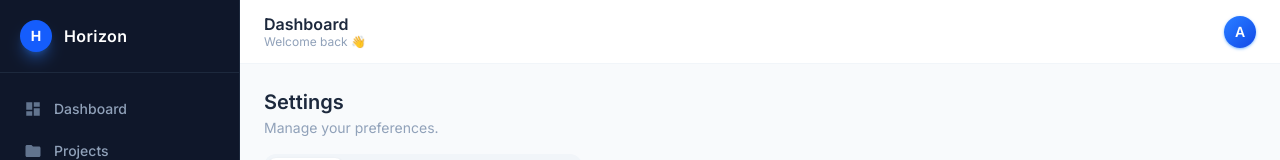
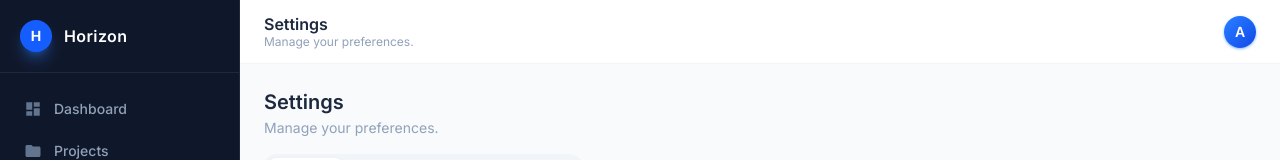
Before and after one commit to AdarshsinghDev/Mekari, a React (Vite) app in the folder horizon/: page /setting in a window 1280 px wide. Shown: the top 160 px of the page. Built offline with nearby package versions, Linux system fonts and the light colour scheme.

Commit message:
feat: Global Layout Integration task 07.3

```diff
--- a/horizon/src/components/Header.tsx
+++ b/horizon/src/components/Header.tsx
@@ -1,15 +1,39 @@
+import { memo } from "react";
+import { useLocation } from "react-router-dom";
 import { HiMenuAlt2 } from "react-icons/hi";
 
 type HeaderProps = {
   onMenuClick: () => void;
 };
 
-const Header = ({ onMenuClick }: HeaderProps) => {
+// Har route ka title aur subtitle — URL se match karke dikhayenge
+const PAGE_TITLES: Record<string, { title: string; subtitle: string }> = {
+  "/dashboard": { title: "Dashboard",  subtitle: "Here's what's happening today." },
+  "/projects":  { title: "Projects",   subtitle: "Manage your ongoing work."       },
+  "/analytics": { title: "Analytics",  subtitle: "Insights and performance data."  },
+  "/setting":   { title: "Settings",   subtitle: "Manage your preferences."        },
+};
+
+// Default — agar koi route match na kare
+const DEFAULT_PAGE = { title: "Horizon", subtitle: "Welcome back 👋" };
+
+// memo — jab tak onMenuClick prop na badle, Header re-render nahi karega
+// Matlab: Name field mein type karo, Header freeze rahega
+const Header = memo(({ onMenuClick }: HeaderProps) => {
+
+  // useLocation — current URL ka pathname milta hai
+  // e.g. /setting → pathname = "/setting"
+  const location = useLocation();
+
+  // URL ke hisaab se title dhundho, nahi mila toh default use karo
+  const currentPage = PAGE_TITLES[location.pathname] ?? DEFAULT_PAGE;
+
   return (
     <header className="flex h-16 items-center justify-between border-b border-slate-100 bg-white px-4 sm:px-6 shadow-sm shrink-0">
 
       <div className="flex items-center gap-3">
-        {/* hamburger — sirf mobile */}
+
+        {/* Hamburger button — sirf mobile pe dikhta hai */}
         <button
           onClick={onMenuClick}
           className="md:hidden p-2 rounded-lg hover:bg-slate-100 transition-colors"
@@ -18,18 +42,27 @@ const Header = ({ onMenuClick }: HeaderProps) => {
           <HiMenuAlt2 size={22} className="text-slate-500" />
         </button>
 
+        {/* Dynamic title — URL ke hisaab se badlta hai */}
         <div>
-          <h1 className="text-base font-semibold text-slate-800 leading-tight">Dashboard</h1>
-          <p className="text-xs text-slate-400 leading-tight">Welcome back 👋</p>
+          <h1 className="text-base font-semibold text-slate-800 leading-tight">
+            {currentPage.title}
+          </h1>
+          <p className="text-xs text-slate-400 leading-tight">
+            {currentPage.subtitle}
+          </p>
         </div>
+
       </div>
 
+      {/* User avatar */}
       <div className="h-8 w-8 rounded-full bg-gradient-to-br from-blue-500 to-blue-700 flex items-center justify-center text-white text-sm font-semibold cursor-pointer shadow-sm shadow-blue-300">
         A
       </div>
 
     </header>
   );
-};
+});
+
+Header.displayName = "Header";
 
 export default Header;
--- a/horizon/src/components/Layout.tsx
+++ b/horizon/src/components/Layout.tsx
@@ -1,24 +1,54 @@
-import { useState } from "react";
+import { useState, useCallback } from "react";
 import { Outlet } from "react-router-dom";
 import Sidebar from "./Sidebar";
 import Header from "./Header";
 
+// Layout — poore app ka skeleton
+//
+// Structure:
+// ┌─────────────┬──────────────────────────┐
+// │             │  Header (freeze)          │
+// │  Sidebar    ├──────────────────────────┤
+// │  (freeze)   │  <Outlet />               │
+// │             │  (sirf yeh hissa badlta)  │
+// └─────────────┴──────────────────────────┘
+//
+// Sidebar aur Header memo wrapped hain —
+// route change hone pe sirf Outlet ka content badlta hai,
+// Sidebar aur Header dobara render NAHI hote.
+
 const Layout = () => {
+
+  // Mobile sidebar open/close state
   const [isOpen, setIsOpen] = useState(false);
+
+  // useCallback — stable function references
+  // memo wrapped Sidebar/Header ko naya function nahi milega har render pe
+  const handleOpen  = useCallback(() => setIsOpen(true),  []);
+  const handleClose = useCallback(() => setIsOpen(false), []);
 
   return (
     <div className="flex min-h-screen min-w-[320px]">
-      <Sidebar isOpen={isOpen} onClose={() => setIsOpen(false)} />
 
+      {/* Sidebar — left panel, routes change hone pe freeze */}
+      <Sidebar isOpen={isOpen} onClose={handleClose} />
+
+      {/* Right side — Header + main content */}
       <div className="flex flex-col flex-1 min-w-0">
-        <Header onMenuClick={() => setIsOpen(true)} />
 
-        {/* Outlet = active route ka page yahan render hoga */}
+        {/* Header — top bar, freeze */}
+        <Header onMenuClick={handleOpen} />
+
+        {/* Main content area — sirf yeh hissa badlta hai */}
+        {/* Outlet = React Router yahan active page render karta hai */}
+        {/* Dashboard page → Dashboard component */}
+        {/* Setting page  → Setting component  */}
         <main className="flex-1 bg-slate-50 p-4 sm:p-6 overflow-y-auto">
           <div className="max-w-[1400px] mx-auto min-w-0">
             <Outlet />
           </div>
         </main>
+
       </div>
     </div>
   );
--- a/horizon/src/components/Sidebar.tsx
+++ b/horizon/src/components/Sidebar.tsx
@@ -1,3 +1,4 @@
+import { memo, useCallback } from "react";
 import { useNavigate, useLocation } from "react-router-dom";
 import { MdDashboard, MdFolder, MdBarChart, MdSettings } from "react-icons/md";
 import { IoMdClose } from "react-icons/io";
@@ -5,26 +6,37 @@ import Logo from "./Logo";
 import SidebarItem from "./SidebarItem";
 import type { NavItem } from "../types";
 
-// NavItem type se — label, path, icon properly typed hain
+// Nav items — sidebar ke saare links
 const navItems: NavItem[] = [
   { label: "Dashboard", path: "/dashboard", icon: <MdDashboard size={18} /> },
-  { label: "Projects",  path: "/projects",  icon: <MdFolder size={18} /> },
-  { label: "Analytics", path: "/analytics", icon: <MdBarChart size={18} /> },
-  { label: "Setting",   path: "/setting",   icon: <MdSettings size={18} /> },
+  { label: "Projects",  path: "/projects",  icon: <MdFolder    size={18} /> },
+  { label: "Analytics", path: "/analytics", icon: <MdBarChart  size={18} /> },
+  { label: "Setting",   path: "/setting",   icon: <MdSettings  size={18} /> },
 ];
 
 type SidebarProps = {
   isOpen:  boolean;
-  // React.MouseEvent nahi — yeh ek simple void function hai (click event pass nahi karte)
   onClose: () => void;
 };
 
-const Sidebar = ({ isOpen, onClose }: SidebarProps) => {
-  const navigate  = useNavigate();
-  const location  = useLocation();
+// memo — isOpen ya onClose na badle toh Sidebar re-render nahi karega
+const Sidebar = memo(({ isOpen, onClose }: SidebarProps) => {
+
+  const navigate = useNavigate();
+  const location = useLocation();
+  // location.pathname = current URL path
+  // e.g. /setting → "Setting" item active dikhega
+
+  // Nav item click handler
+  // useCallback — stable function, memo ke saath kaam karta hai
+  const handleNavClick = useCallback((path: string) => {
+    navigate(path); // us page pe jao
+    onClose();      // mobile pe sidebar band karo
+  }, [navigate, onClose]);
 
   return (
     <>
+      {/* Mobile overlay — sidebar ke peeche dark background */}
       {isOpen && (
         <div
           onClick={onClose}
@@ -41,38 +53,42 @@ const Sidebar = ({ isOpen, onClose }: SidebarProps) => {
         bg-[#0f172a] border-r border-slate-800
       `}>
 
-        {/* logo + close button */}
+        {/* Logo + close button */}
         <div className="flex items-center justify-between border-b border-slate-800 pr-3">
           <Logo />
           <button
             onClick={onClose}
             className="md:hidden p-2 rounded-lg hover:bg-slate-800 transition-colors"
+            aria-label="Close menu"
           >
             <IoMdClose size={20} className="text-slate-500" />
           </button>
         </div>
 
-        {/* nav items */}
+        {/* Nav links */}
         <nav className="flex-1 px-3 py-4 space-y-0.5">
           {navItems.map((item: NavItem) => (
             <SidebarItem
               key={item.path}
               title={item.label}
               icon={item.icon}
+              // Active check — URL se compare karo
+              // /setting === /setting → true → blue highlight
+              // /setting === /dashboard → false → gray
               active={location.pathname === item.path}
-              onClick={() => {
-                navigate(item.path);
-                onClose();
-              }}
+              onClick={() => handleNavClick(item.path)}
             />
           ))}
         </nav>
 
+        {/* Bottom divider */}
         <div className="border-t border-slate-800 mx-3 mb-4" />
 
       </aside>
     </>
   );
-};
+});
+
+Sidebar.displayName = "Sidebar";
 
 export default Sidebar;
--- a/horizon/src/components/SidebarItem.tsx
+++ b/horizon/src/components/SidebarItem.tsx
@@ -1,21 +1,28 @@
+import { memo } from "react";
 import type { ReactNode } from "react";
 
 type SidebarItemProps = {
-  title: string;
-  icon: ReactNode;
-  active: boolean;
+  title:   string;
+  icon:    ReactNode;
+  active:  boolean;   // true = yeh current page hai → blue highlight
   onClick: () => void;
 };
 
-const SidebarItem = ({ title, icon, active, onClick }: SidebarItemProps) => {
+// memo — active ya title na badle toh re-render nahi
+// e.g. Dashboard active hai → Setting, Projects items freeze rahenge
+const SidebarItem = memo(({ title, icon, active, onClick }: SidebarItemProps) => {
   return (
     <button
       onClick={onClick}
-      className={`w-full text-left px-3 py-2.5 rounded-lg text-sm font-medium transition-all duration-200 flex items-center gap-3 cursor-pointer group ${
-        active
-          ? "bg-blue-600 text-white shadow-lg shadow-blue-500/20"
-          : "text-slate-400 hover:bg-slate-800 hover:text-slate-100"
-      }`}
+      className={`
+        w-full text-left px-3 py-2.5 rounded-lg text-sm font-medium
+        transition-all duration-200 flex items-center gap-3
+        cursor-pointer group
+        ${active
+          ? "bg-blue-600 text-white shadow-lg shadow-blue-500/20"   // active: blue
+          : "text-slate-400 hover:bg-slate-800 hover:text-slate-100" // inactive: gray
+        }
+      `}
     >
       <span className={`shrink-0 ${active ? "text-white" : "text-slate-500 group-hover:text-slate-300"}`}>
         {icon}
@@ -23,6 +30,8 @@ const SidebarItem = ({ title, icon, active, onClick }: SidebarItemProps) => {
       {title}
     </button>
   );
-};
+});
+
+SidebarItem.displayName = "SidebarItem";
 
 export default SidebarItem;
```
